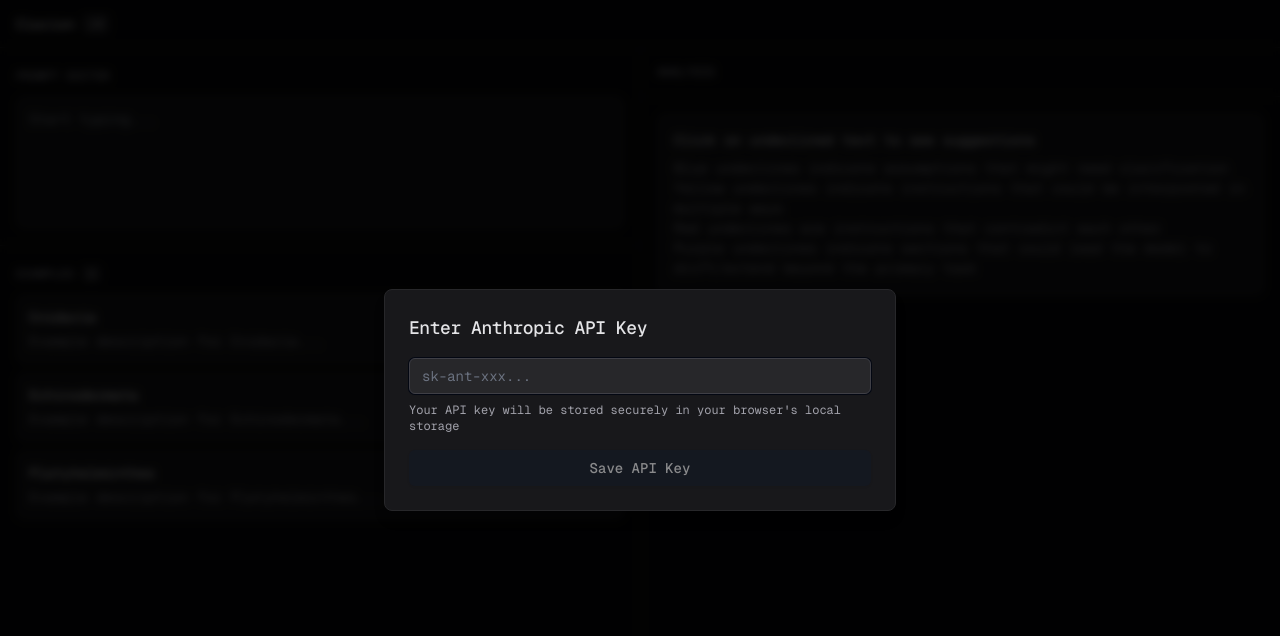
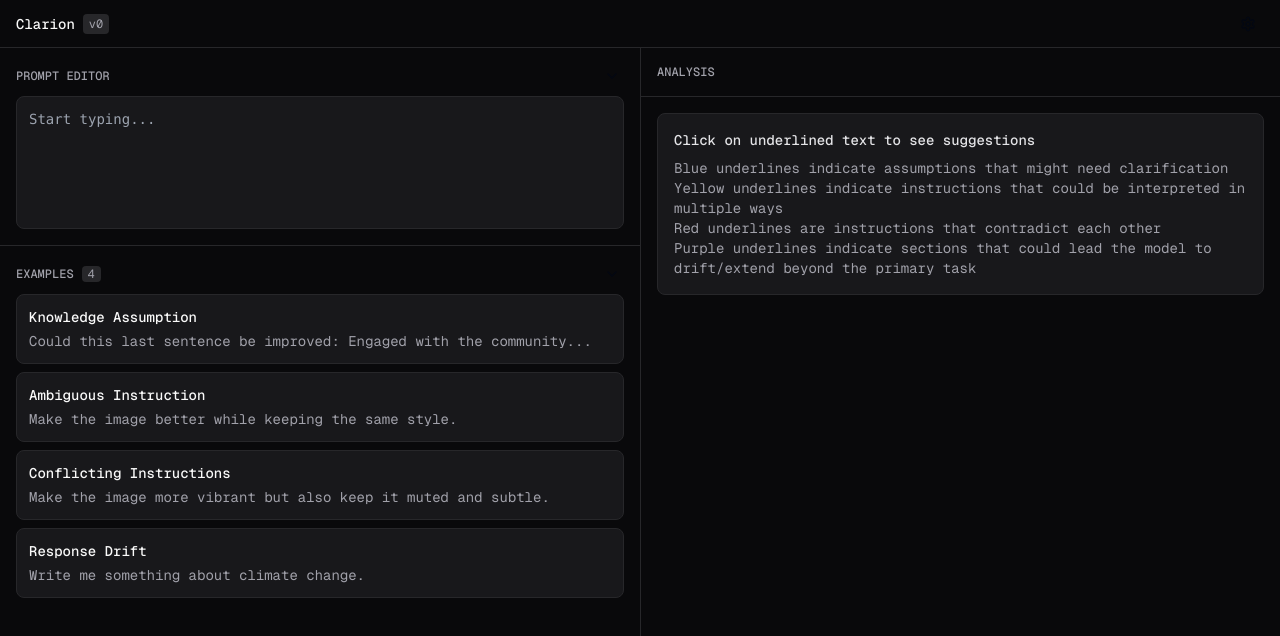
Before and after one commit to Arron-Stothart/promptly, a Next.js app: page / in a window 1280 px wide. Shown: the top 636 px of the page. Built offline with nearby package versions, Linux system fonts and the light colour scheme.

Commit message:
feat: examples and dialog on first input

```diff
--- a/src/app/page.tsx
+++ b/src/app/page.tsx
@@ -1,9 +1,9 @@
 "use client"
 import { ChevronDown, Settings } from "lucide-react"
-import { useEffect, useState } from "react"
+import { useEffect, useState, useRef } from "react"
 
 import { Button } from "@/components/ui/button"
-import Editor, { Analysis } from "@/components/Editor"
+import Editor, { Analysis, EditorRef } from "@/components/Editor"
 import ApiKeyDialog from "@/components/ApiKeyDialog"
 import { useApiKey } from "@/hooks/useApiKey"
 
@@ -11,16 +11,17 @@
   const [selectedAnalysis, setSelectedAnalysis] = useState<Analysis | null>(null)
   const { apiKey, isLoading, saveApiKey, clearApiKey } = useApiKey() // eslint-disable-line @typescript-eslint/no-unused-vars
   const [showApiKeyDialog, setShowApiKeyDialog] = useState(false)
-
-  // Use useEffect to handle the API key check
-  useEffect(() => {
-    if (!apiKey && !isLoading) {
-      setShowApiKeyDialog(true)
-    }
-  }, [apiKey, isLoading])
+  const editorRef = useRef<EditorRef>(null)
 
   if (isLoading) {
     return null // Or show a loading spinner
+  }
+
+  // Function to handle editor input attempts without API key
+  const handleEditorInputAttempt = () => {
+    if (!apiKey) {
+      setShowApiKeyDialog(true)
+    }
   }
 
   return (
@@ -56,7 +57,11 @@
                 <ChevronDown className="h-4 w-4" />
               </Button>
             </div>
-            <Editor onAnalysisSelect={setSelectedAnalysis} />
+            <Editor
+              ref={editorRef}
+              onAnalysisSelect={setSelectedAnalysis}
+              onInputAttempt={handleEditorInputAttempt}
+            />
           </div>
 
           {/* Examples Section */}
@@ -64,19 +69,96 @@
             <div className="mb-2 flex items-center justify-between">
               <div className="flex items-center gap-x-2">
                 <span className="text-xs font-medium text-zinc-400">EXAMPLES</span>
-                <span className="rounded bg-zinc-800 px-1.5 text-xs text-zinc-400">3</span>
+                <span className="rounded bg-zinc-800 px-1.5 text-xs text-zinc-400">4</span>
               </div>
               <Button variant="ghost" size="icon" className="h-6 w-6">
                 <ChevronDown className="h-4 w-4" />
               </Button>
             </div>
             <div className="space-y-2">
-              {["Cnidaria", "Echinodermata", "Platyhelminthes"].map((item) => (
-                <div key={item} className="rounded-lg border border-zinc-800 bg-zinc-900 p-3">
-                  <h3 className="mb-1 text-sm font-medium text-zinc-50">{item}</h3>
-                  <p className="text-sm text-zinc-400">Example description for {item}...</p>
-                </div>
-              ))}
+              <div
+                className="rounded-lg border border-zinc-800 bg-zinc-900 p-3 cursor-pointer hover:bg-zinc-800 transition-colors"
+                onClick={() => {
+                  // Set editor content
+                  if (editorRef.current) {
+                    editorRef.current.setContent("Could this last sentence be improved: Engaged with the community through various channels and initiatives that resulted in positive outcomes for all stakeholders involved.");
+                    editorRef.current.setPreloadedAnalysis([{
+                      start: 28,
+                      end: 36,
+                      type: 'assumption',
+                      text: "improved",
+                      suggestion: "Specify what 'improved' means in this context. Are you looking for more concise wording, more specific details, or different phrasing?",
+                      explanation: "This assumption issue occurs because 'improved' is subjective and depends on what aspects of writing you're trying to enhance (clarity, brevity, impact, etc.)."
+                    }]);
+                  }
+                }}
+              >
+                <h3 className="mb-1 text-sm font-medium text-zinc-50">Knowledge Assumption</h3>
+                <p className="text-sm text-zinc-400">Could this last sentence be improved: Engaged with the community...</p>
+              </div>
+
+              <div
+                className="rounded-lg border border-zinc-800 bg-zinc-900 p-3 cursor-pointer hover:bg-zinc-800 transition-colors"
+                onClick={() => {
+                  // Set editor content
+                  if (editorRef.current) {
+                    editorRef.current.setContent("Make the image better while keeping the same style.");
+                    editorRef.current.setPreloadedAnalysis([{
+                      start: 14,
+                      end: 21,
+                      type: 'ambiguity',
+                      text: "better",
+                      suggestion: "Specify what 'better' means by describing concrete improvements: 'Enhance the image contrast and sharpness while maintaining the current artistic style.'",
+                      explanation: "This ambiguity issue arises because 'better' can be interpreted in many ways (resolution, color balance, composition, etc.)."
+                    }]);
+                  }
+                }}
+              >
+                <h3 className="mb-1 text-sm font-medium text-zinc-50">Ambiguous Instruction</h3>
+                <p className="text-sm text-zinc-400">Make the image better while keeping the same style.</p>
+              </div>
+
+              <div
+                className="rounded-lg border border-zinc-800 bg-zinc-900 p-3 cursor-pointer hover:bg-zinc-800 transition-colors"
+                onClick={() => {
+                  // Set editor content
+                  if (editorRef.current) {
+                    editorRef.current.setContent("Make the image more vibrant but also keep it muted and subtle.");
+                    editorRef.current.setPreloadedAnalysis([{
+                      start: 9,
+                      end: 61,
+                      type: 'technical',
+                      text: "image more vibrant but also keep it muted and subtle",
+                      suggestion: "Resolve the contradiction by specifying which parts should be vibrant and which should be muted: 'Make the foreground elements more vibrant while keeping the background muted and subtle.'",
+                      explanation: "This contains conflicting instructions because 'vibrant' and 'muted' are opposing visual qualities. The model cannot simultaneously make the entire image both vibrant and muted."
+                    }]);
+                  }
+                }}
+              >
+                <h3 className="mb-1 text-sm font-medium text-zinc-50">Conflicting Instructions</h3>
+                <p className="text-sm text-zinc-400">Make the image more vibrant but also keep it muted and subtle.</p>
+              </div>
+
+              <div
+                className="rounded-lg border border-zinc-800 bg-zinc-900 p-3 cursor-pointer hover:bg-zinc-800 transition-colors"
+                onClick={() => {
+                  // Set editor content
+                  if (editorRef.current) {
+                    editorRef.current.setContent("Write me something about climate change.");
+                    editorRef.current.setPreloadedAnalysis([{
+                      start: 0,
+                      end: 39,
+                      type: 'drift',
+                      text: "Write me something about climate change.",
+                      suggestion: "Provide a specific task and scope: 'Write a 2-paragraph explanation of how rising sea levels affect coastal communities.'",
+                      explanation: "This drift issue occurs because the broad, open-ended request could lead the model to generate content that extends beyond what you actually need or want."
+                    }]);
+                  }
+                }}
+              >
+                <h3 className="mb-1 text-sm font-medium text-zinc-50">Response Drift</h3>
+                <p className="text-sm text-zinc-400">Write me something about climate change.</p>
+              </div>
             </div>
           </div>
         </div>
@@ -134,13 +216,14 @@
         </div>
       </div>
 
-      {/* API Key Dialog */}
+      {/* API Key Dialog - Now closable */}
       {showApiKeyDialog && (
         <ApiKeyDialog
           onSubmit={(newKey) => {
             saveApiKey(newKey);
             setShowApiKeyDialog(false);
           }}
+          onClose={() => setShowApiKeyDialog(false)}
         />
       )}
     </div>
--- a/src/components/ApiKeyDialog.tsx
+++ b/src/components/ApiKeyDialog.tsx
@@ -7,13 +7,15 @@
   DialogContent,
   DialogHeader,
   DialogTitle,
+  DialogClose
 } from "@/components/ui/dialog"
 
 interface ApiKeyDialogProps {
   onSubmit: (apiKey: string) => void
+  onClose?: () => void
 }
 
-export default function ApiKeyDialog({ onSubmit }: ApiKeyDialogProps) {
+export default function ApiKeyDialog({ onSubmit, onClose }: ApiKeyDialogProps) {
   const [apiKey, setApiKey] = useState("")
 
   const handleSubmit = (e: React.FormEvent) => {
@@ -24,13 +26,24 @@
   }
 
   return (
-    <Dialog open={true} onOpenChange={() => {}}>
+    <Dialog
+      open={true}
+      onOpenChange={(open) => {
+        if (!open && onClose) {
+          onClose()
+        }
+      }}
+    >
       <DialogContent
         className="border border-zinc-800 bg-zinc-900 p-6 shadow-lg"
-        onEscapeKeyDown={(e) => e.preventDefault()}
+        onEscapeKeyDown={(e) => {
+          if (onClose) {
+            onClose()
+          }
+        }}
         onInteractOutside={(e) => e.preventDefault()}
         onPointerDownOutside={(e) => e.preventDefault()}
-        closeButton={false}
+        closeButton={true}
       >
         <DialogHeader>
           <DialogTitle className="text-lg font-medium text-zinc-200">Enter Anthropic API Key</DialogTitle>
--- a/src/components/Editor.tsx
+++ b/src/components/Editor.tsx
@@ -1,5 +1,5 @@
 "use client"
-import { useState, useRef, useEffect } from "react"
+import { useState, useRef, useEffect, forwardRef, useImperativeHandle } from "react"
 import { usePromptAnalysis } from "@/hooks/usePromptAnalysis"
 
 export interface Analysis {
@@ -11,11 +11,17 @@
   explanation: string
 }
 
+export interface EditorRef {
+  setContent: (content: string) => void
+  setPreloadedAnalysis: (analyses: Analysis[]) => void
+}
+
 interface EditorProps {
   onAnalysisSelect?: (analysis: Analysis | null) => void
+  onInputAttempt?: () => void
 }
 
-export default function Editor({ onAnalysisSelect }: EditorProps) {
+const Editor = forwardRef<EditorRef, EditorProps>(({ onAnalysisSelect, onInputAttempt }, ref) => {
   const [content, setContent] = useState("")
   const [selectedAnalysis, setSelectedAnalysis] = useState<Analysis | null>(null) // eslint-disable-line @typescript-eslint/no-unused-vars
   const textareaRef = useRef<HTMLTextAreaElement>(null)
@@ -25,12 +31,43 @@
   const visualFeedbackTimer = useRef<NodeJS.Timeout | null>(null)
 
   // Replace mock analysis with real analysis
-  const { analyzePrompt, analyses, isAnalyzing, error } = usePromptAnalysis();
+  const { analyzePrompt, analyses: apiAnalyses, isAnalyzing, error } = usePromptAnalysis();
+
+  // Add state for preloaded analyses
+  const [preloadedAnalyses, setPreloadedAnalyses] = useState<Analysis[]>([]);
+
+  // Combine API analyses with preloaded analyses
+  const analyses = preloadedAnalyses.length > 0 ? preloadedAnalyses : apiAnalyses;
+
+  // Expose methods via ref
+  useImperativeHandle(ref, () => ({
+    setContent: (newContent: string) => {
+      setContent(newContent);
+      // Clear preloaded analyses when setting content manually
+      setPreloadedAnalyses([]);
+      // Reset visual feedback state
+      setVisualFeedbackState('idle');
+      // Focus the textarea
+      if (textareaRef.current) {
+        textareaRef.current.focus();
+      }
+    },
+    setPreloadedAnalysis: (newAnalyses: Analysis[]) => {
+      setPreloadedAnalyses(newAnalyses);
+      setVisualFeedbackState('analyzed');
+    }
+  }));
 
   // Update the handleInput function to use the real analysis
   const handleInput = (e: React.ChangeEvent<HTMLTextAreaElement>) => {
+    // Notify parent component about input attempt
+    onInputAttempt?.()
+
     const newContent = e.target.value
     setContent(newContent)
+
+    // Clear any preloaded analyses when user types
+    setPreloadedAnalyses([]);
 
     // Provide immediate visual feedback
     setVisualFeedbackState('typing')
@@ -237,4 +274,8 @@
       )}
     </div>
   )
-}
+});
+
+Editor.displayName = "Editor";
+
+export default Editor;
--- a/src/components/ui/dialog.tsx
+++ b/src/components/ui/dialog.tsx
@@ -45,7 +45,7 @@
     >
       {children}
       {closeButton && (
-        <DialogPrimitive.Close className="absolute right-4 top-4 rounded-sm opacity-70 ring-offset-background transition-opacity hover:opacity-100 focus:outline-none focus:ring-2 focus:ring-ring focus:ring-offset-2 disabled:pointer-events-none data-[state=open]:bg-accent data-[state=open]:text-muted-foreground">
+        <DialogPrimitive.Close className="absolute right-4 top-4 rounded-sm opacity-70 ring-offset-background transition-opacity hover:opacity-100 focus:outline-none focus:ring-2 focus:ring-ring focus:ring-offset-2 disabled:pointer-events-none data-[state=open]:bg-accent data-[state=open]:text-muted-foreground text-zinc-200">
           <X className="h-4 w-4" />
           <span className="sr-only">Close</span>
         </DialogPrimitive.Close>
```
